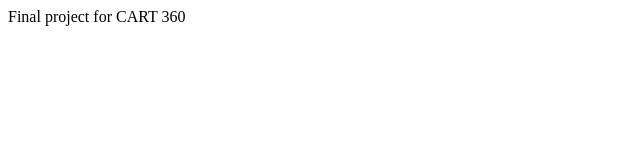
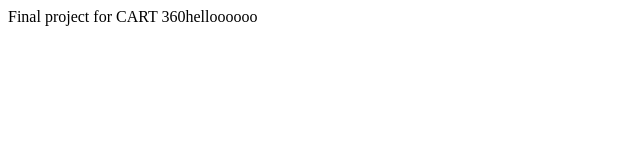
Before and after one commit to noakishere/aioasis, a plain HTML site: page index.html in a window 1280 px wide. Shown: the full height of the page, 0-640 px from the left. Drawn offline with Linux system fonts and the light colour scheme.

Commit message:
Update index.html

```diff
--- a/index.html
+++ b/index.html
@@ -6,6 +6,6 @@
 		<title>AI Oasis</title>
 	</head>
 	<body>
-		Final project for CART 360
+		Final project for CART 360helloooooo
 	</body>
 </html>
```
